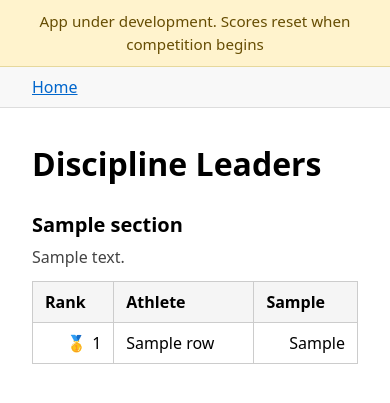
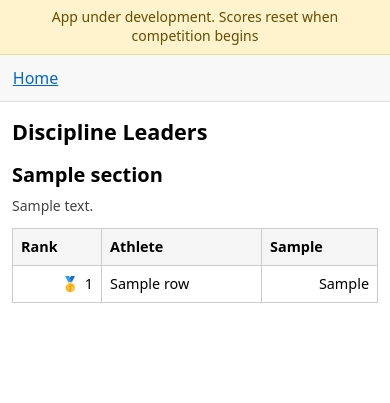
Before and after one commit to kittsville/athletic-elf, a Flask app: template templates/leaders.html in a window 390 px wide. Shown: the top 403 px of the page. Run offline with Flask 3, Linux system fonts and the light colour scheme; the template is opened without the code that fills it: most values are stand-ins (such as "Sample title", 1, 10 or a date in 2020); parts of the project's set-up code (start-up, migrations or seed data) failed here and were passed over.

Commit message:
Improve CSS on mobile

```diff
--- a/athletic_elf/static/css/app.css
+++ b/athletic_elf/static/css/app.css
@@ -1,4 +1,14 @@
 /* --- Layout (base) --- */
+*,
+*::before,
+*::after {
+  box-sizing: border-box;
+}
+
+html {
+  -webkit-text-size-adjust: 100%;
+}
+
 body {
   margin: 0;
   font-family: system-ui, sans-serif;
@@ -47,6 +57,19 @@ body {
 
 main.page {
   margin: 2rem;
+  max-width: 100%;
+  min-width: 0;
+}
+
+/* Horizontal scroll for wide tables without shrinking columns unreadably */
+.table-scroll {
+  overflow-x: auto;
+  -webkit-overflow-scrolling: touch;
+  margin-bottom: 0.25rem;
+}
+
+.table-scroll table {
+  max-width: none;
 }
 
 main.page a {
@@ -493,3 +516,121 @@ table.activities tbody tr:hover {
 .athlete-activities-back {
   margin-bottom: 1rem;
 }
+
+/* --- Small screens (phones, narrow tablets) --- */
+@media (max-width: 45rem) {
+  main.page {
+    margin: 1rem 0.75rem;
+  }
+
+  h1 {
+    font-size: 1.35rem;
+    line-height: 1.25;
+  }
+
+  .dev-banner {
+    padding: 0.5rem 0.75rem;
+    font-size: 0.875rem;
+    line-height: 1.35;
+  }
+
+  .app-nav {
+    padding: 0.45rem 0.65rem;
+  }
+
+  .app-nav ul {
+    gap: 0.2rem 0.65rem;
+  }
+
+  .app-nav a {
+    display: inline-block;
+    padding: 0.35rem 0.15rem;
+    line-height: 1.3;
+  }
+
+  .app-nav button {
+    min-height: 2.75rem;
+    padding: 0.45rem 0.65rem;
+  }
+
+  /* Let wide tables extend past the viewport; scroll inside .table-scroll */
+  .table-scroll .table-rows {
+    min-width: 42rem;
+  }
+
+  .table-scroll table.activities {
+    min-width: 34rem;
+  }
+
+  .table-bordered th,
+  .table-bordered td {
+    padding: 0.45rem 0.5rem;
+    font-size: 0.9rem;
+  }
+
+  .table-bordered td:not(.num) {
+    overflow-wrap: anywhere;
+  }
+
+  .table-rows th,
+  .table-rows td {
+    padding: 0.45rem 0.5rem;
+    font-size: 0.875rem;
+  }
+
+  .table-rows td:not(.actions-cell) {
+    overflow-wrap: anywhere;
+  }
+
+  table.activities th,
+  table.activities td {
+    padding: 0.45rem 0.5rem;
+    font-size: 0.875rem;
+  }
+
+  .leader-section > p.desc,
+  .results-table-note,
+  .meta {
+    font-size: 0.875rem;
+  }
+
+  .hub-dept-form select {
+    min-width: 0;
+    width: 100%;
+    max-width: 100%;
+  }
+
+  .bonus-form input,
+  .bonus-form select {
+    max-width: 100%;
+  }
+
+  .settings-panel,
+  .gdpr-danger-zone,
+  .mcp-key-reveal {
+    padding: 0.85rem 1rem;
+  }
+
+  .settings-panel button.primary,
+  .gdpr-danger-zone button.danger,
+  .bonus-form button {
+    min-height: 2.75rem;
+    padding: 0.5rem 0.85rem;
+  }
+
+  .table-rows .btn {
+    min-height: 2.5rem;
+  }
+}
+
+@media (max-width: 28rem) {
+  .table-rows td.actions-cell {
+    flex-direction: column;
+    align-items: stretch;
+    gap: 0.5rem;
+  }
+
+  .table-rows .btn {
+    width: 100%;
+  }
+}
--- a/templates/_activities_table.html
+++ b/templates/_activities_table.html
@@ -1,4 +1,5 @@
 {% if activities %}
+  <div class="table-scroll">
   <table class="activities">
     <thead>
       <tr>
@@ -35,6 +36,7 @@
       {% endfor %}
     </tbody>
   </table>
+  </div>
 {% else %}
   <p class="muted">No activities stored yet. New Strava activities will appear after webhooks and background processing.</p>
 {% endif %}
--- a/templates/athletes.html
+++ b/templates/athletes.html
@@ -2,6 +2,7 @@
 {% block title %}All athletes{% endblock %}
 {% block content %}
   <h1>All athletes</h1>
+  <div class="table-scroll">
   <table class="table-rows">
     <thead>
       <tr>
@@ -52,5 +53,6 @@
     {% endfor %}
     </tbody>
   </table>
+  </div>
   <p class="athletes-note">Only organisers and app developers can view this page.</p>
 {% endblock %}
--- a/templates/base.html
+++ b/templates/base.html
@@ -2,6 +2,7 @@
 <html lang="en">
 <head>
   <meta charset="utf-8">
+  <meta name="viewport" content="width=device-width, initial-scale=1">
   <title>{% block title %}{{ config.APP_NAME }}{% endblock %}</title>
   {% if config.APP_FAVICON %}
   <link rel="icon" type="image/png" sizes="32x32" href="{{ config.APP_FAVICON }}">
--- a/templates/bonuses.html
+++ b/templates/bonuses.html
@@ -5,6 +5,7 @@
   {% if error %}
     <p class="error-msg" role="alert">{{ error }}</p>
   {% endif %}
+  <div class="table-scroll">
   <table class="table-rows">
     <thead>
       <tr>
@@ -39,6 +40,7 @@
     {% endif %}
     </tbody>
   </table>
+  </div>
 
   <section class="bonus-form" aria-labelledby="add-bonus-heading">
     <h2 id="add-bonus-heading" class="subheading-sm">Add bonus</h2>
--- a/templates/leaders.html
+++ b/templates/leaders.html
@@ -7,6 +7,7 @@
     <h2 id="heading-{{ section.slug }}">{{ section.title }}</h2>
     <p class="desc">{{ section.description }}</p>
     {% if section.rows %}
+    <div class="table-scroll">
     <table class="table-bordered">
       <thead>
         <tr>
@@ -32,6 +33,7 @@
         {% endfor %}
       </tbody>
     </table>
+    </div>
     {% else %}
     <p class="leaders-empty">No contributions in this category yet.</p>
     {% endif %}
--- a/templates/results.html
+++ b/templates/results.html
@@ -4,6 +4,7 @@
   <section class="summary" aria-labelledby="hub-heading">
     <h2 id="hub-heading">Points by hub</h2>
     <p class="results-table-note">Team score is the average of the top 80% of this hub&rsquo;s athletes (by individual points), plus any bonus points for that hub; hubs with fewer than five athletes score 0 from activities.</p>
+    <div class="table-scroll">
     <table class="table-bordered">
       <thead><tr><th>Hub</th><th>Athletes</th><th>Points</th></tr></thead>
       <tbody>
@@ -16,10 +17,12 @@
       {% endfor %}
       </tbody>
     </table>
+    </div>
   </section>
   <section class="summary" aria-labelledby="dept-heading">
     <h2 id="dept-heading">Points by department</h2>
     <p class="results-table-note">Team score is the average of the top 80% of this department&rsquo;s athletes (by individual points), plus any bonus points for that department; departments with fewer than five athletes score 0 from activities.</p>
+    <div class="table-scroll">
     <table class="table-bordered">
       <thead><tr><th>Department</th><th>Athletes</th><th>Points</th></tr></thead>
       <tbody>
@@ -32,10 +35,12 @@
       {% endfor %}
       </tbody>
     </table>
+    </div>
   </section>
   {% if show_athlete_points %}
   <section class="summary" aria-labelledby="athlete-heading">
     <h2 id="athlete-heading">Points by athlete</h2>
+    <div class="table-scroll">
     <table class="table-bordered">
       <thead><tr><th>First name</th><th>Last name</th><th>Athlete ID</th><th>Points</th></tr></thead>
       <tbody>
@@ -49,6 +54,7 @@
       {% endfor %}
       </tbody>
     </table>
+    </div>
     <p class="results-note">Per-athlete scores are only visible to organisers and app developers; other signed-in users see hub and department totals only.</p>
   </section>
   {% endif %}
--- a/templates/weeks.html
+++ b/templates/weeks.html
@@ -15,6 +15,7 @@
     {% else %}
     <p class="meta">Summarised at {{ block.computed_at|utc_time("%d %B %Y, %H:%M") }}. (Period index is not in the current config window list.)</p>
     {% endif %}
+    <div class="table-scroll">
     <table class="table-bordered">
       <thead>
         <tr><th>Team</th><th>Points</th></tr>
@@ -36,6 +37,7 @@
         {% endfor %}
       </tbody>
     </table>
+    </div>
   </section>
   {% endfor %}
 {% endblock %}
```
